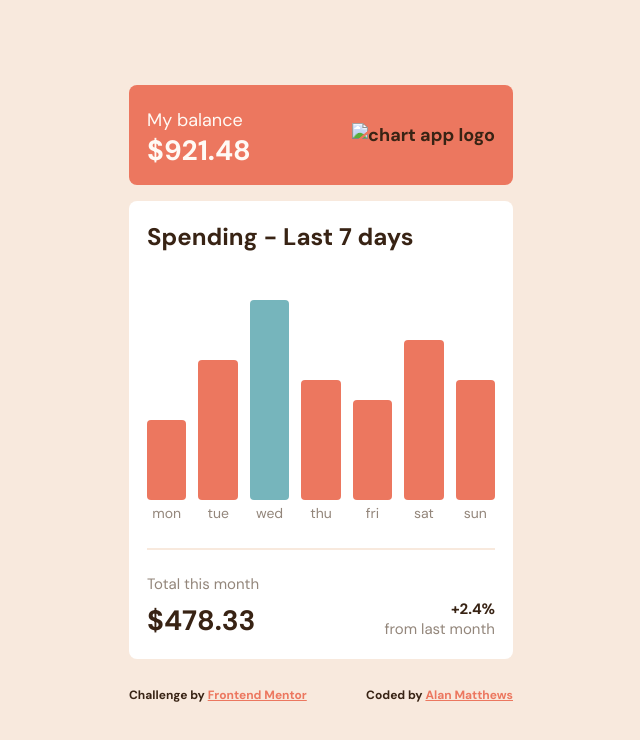
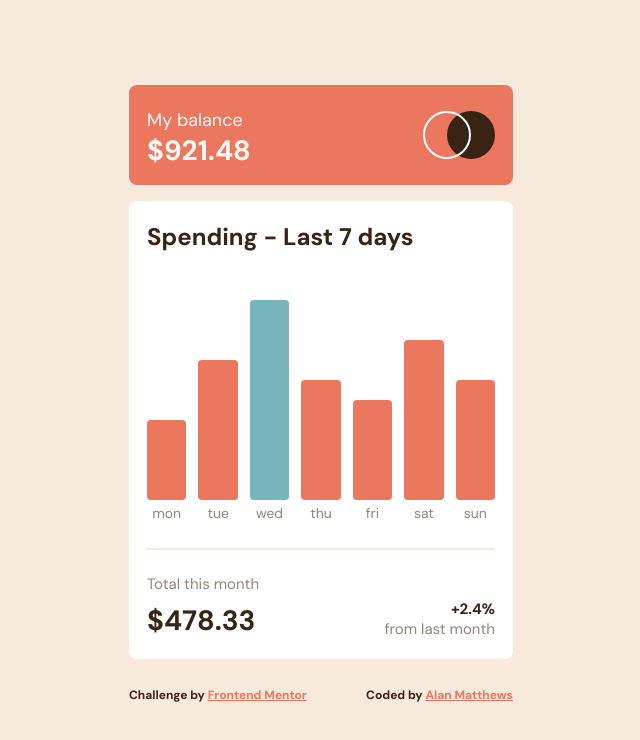
Before and after one commit to matthewsalan/30-days-of-tailwind, a plain HTML site: page day-10/build/index.html in a window 1280 px wide. Shown: the whole page, without its empty margins (319-959 px from the left). Drawn offline with Linux system fonts and the light colour scheme.

Commit message:
fix logo file path

```diff
--- a/day-10/build/index.html
+++ b/day-10/build/index.html
@@ -16,7 +16,7 @@
             <h4>My balance</h4>
             <p>$921.48</p>
           </div>
-          <img src="images/logo.svg" alt="chart app logo">
+          <img src="../images/logo.svg" alt="chart app logo">
         </section>
         <section class="col-2">
           <div class="summary">
```
